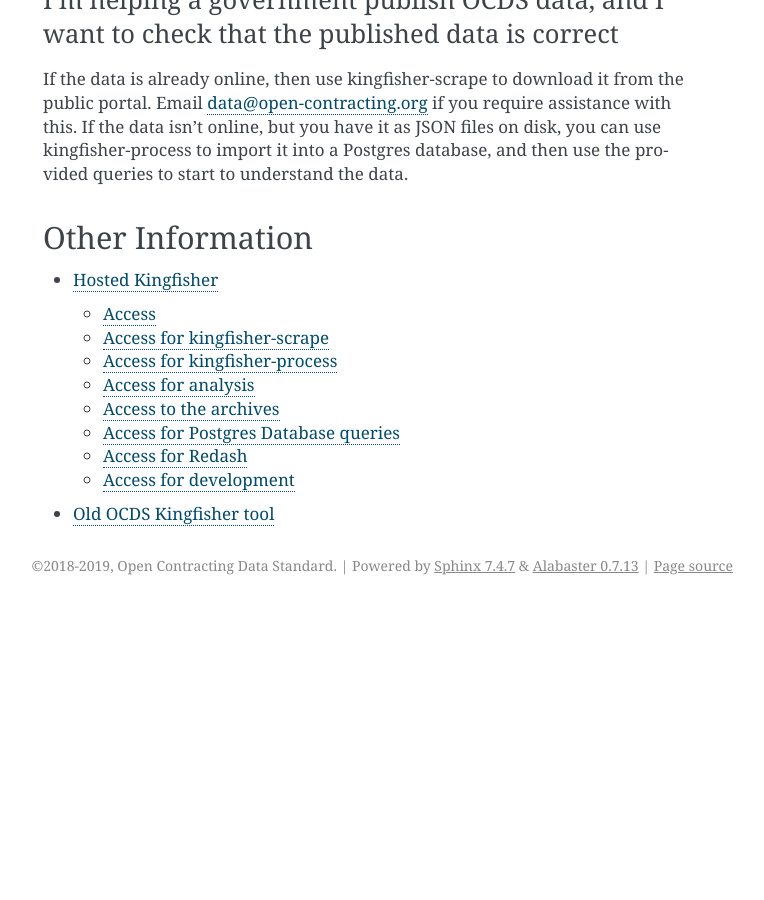
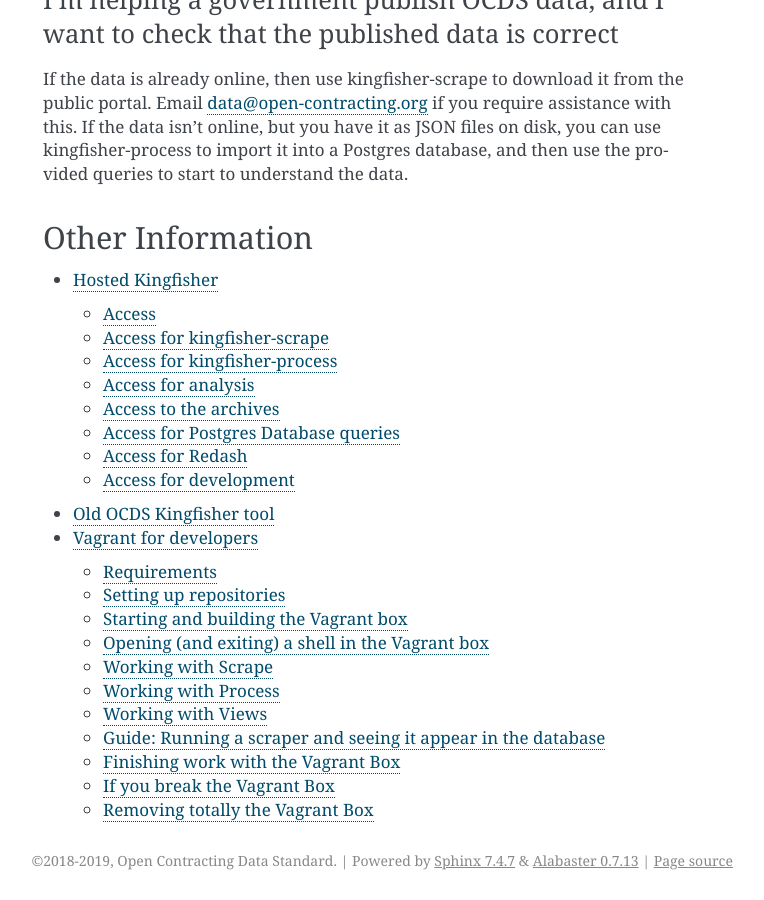
Before and after one commit to open-contracting-archive/kingfisher-vagrant, a Sphinx documentation site: the page built from docs/index.rst, in a window 1280 px wide and 900 px high, scrolled down 1522 px. Shown: the whole window, without its empty margins (377-1141 px from the left). Built offline with Sphinx 7.4.7, drawn with Linux system fonts in a browser that asks for light colours; before the commit the page ends 2127 px from its top, so only the background shows below that; some of the changed lines change nothing that is shown.

Commit message:
Add First version of Vagrant box!

```diff
--- a/docs/index.rst
+++ b/docs/index.rst
@@ -54,3 +54,4 @@
 
    hosted.rst
    old.rst
+   vagrant.rst
--- /dev/null
+++ b/docs/vagrant.rst
@@ -0,0 +1,180 @@
+Vagrant for developers
+----------------------
+
+A Vagrant box is included in this repository. This is one box that includes Scrape and Process for any development work.
+
+Requirements
+============
+
+You will need:
+
+  *  Vagrant https://www.vagrantup.com/
+  *  VirtualBox https://www.virtualbox.org/
+
+(It may be possible to get this to work with other Virtulisation solutions, but VirtualBox is the one we have tested with.)
+
+Setting up repositories
+=======================
+
+To use it, check out the main repository somewhere on your disk.
+
+ .. code-block:: shell-session
+
+    git clone git@github.com:open-contracting/kingfisher.git somewhere_you_decide
+
+You then need to check out the repositories with the actual code. Note these must be within the location you just created - so change to that folder. Also use the names specified here, as the Vagrantfile will refer to these.
+
+ .. code-block:: shell-session
+
+    cd somewhere_you_decide
+    git clone git@github.com:open-contracting/kingfisher-scrape.git scrape
+    git clone git@github.com:open-contracting/kingfisher-process.git process
+    git clone git@github.com:open-contracting/kingfisher-views.git views
+
+Starting and building the Vagrant box
+=====================================
+
+Simply type
+
+ .. code-block:: shell-session
+
+    vagrant up
+
+Opening (and exiting) a shell in the Vagrant box
+================================================
+
+Simply type
+
+ .. code-block:: shell-session
+
+    vagrant ssh
+
+To exit this shell, type `exit`.
+
+Working with Scrape
+===================
+
+You will find all the files inside the vagrant box in `/scrape`
+
+There is a virtual environment at `.ve`
+
+So, after you have opened a shell inside the Vagrant box, try:
+
+Simply type
+
+ .. code-block:: shell-session
+
+    cd /scrape
+    source .ve/bin/activate
+
+You can run standalone Scrapy commands straight away - see https://kingfisher-scrape.readthedocs.io/en/latest/use-standalone.html
+
+
+Working with Process
+====================
+
+You will find all the files inside the vagrant box in `/process`
+
+There is a virtual environment at `.ve`
+
+So, after you have opened a shell inside the Vagrant box, try:
+
+
+ .. code-block:: shell-session
+
+    cd /process
+    source .ve/bin/activate
+
+
+You can access the database by simply typing `db`.
+
+There is a test database  - to run tests in try:
+
+ .. code-block:: shell-session
+
+    KINGFISHER_PROCESS_DB_URI=postgresql://test:test@localhost:5432/test pytest tests/
+
+To run the app in debug mode on port 9090, try:
+
+ .. code-block:: shell-session
+
+    FLASK_APP=ocdskingfisherprocess.web.app FLASK_ENV=development KINGFISHER_PROCESS_WEB_API_KEYS=cat flask run --host 0 --port 9090
+
+When this is running, you should be able to see results in http://localhost:9090/app
+
+
+Working with Views
+==================
+
+You will find all the files inside the vagrant box in `/views`
+
+There is a virtual environment at `.ve`
+
+More information will follow soon. TODO
+
+Guide: Running a scraper and seeing it appear in the database
+=============================================================
+
+You will need two shells open.
+
+In the first one, we are going to run the process app:
+
+ .. code-block:: shell-session
+
+    cd /process
+    source .ve/bin/activate
+    python ocdskingfisher-process-cli upgrade-database
+    FLASK_APP=ocdskingfisherprocess.web.app FLASK_ENV=development KINGFISHER_PROCESS_WEB_API_KEYS=cat flask run --host 0 --port 9090
+
+Leave that running.
+
+Open a second shell and run:
+
+
+ .. code-block:: shell-session
+
+    cd /scrape
+    source .ve/bin/activate
+    source env.sh
+    scrapy crawl canada_buyandsell -a sample=true
+
+Log messages will appear in the shell. While this is happening, you can
+
+* Open a third shell, type `db` and see the data appear in the database
+* Open a webbrowser, and see the data appear in http://localhost:9090/app
+
+Finishing work with the Vagrant Box
+===================================
+
+Simply type
+
+ .. code-block:: shell-session
+
+    vagrant halt
+
+
+If you break the Vagrant Box
+============================
+
+If you have tried to change the config of the software, tried to install something else and it's all gone horribly wrong ....
+
+That's totally fine!
+
+The whole point is there should be no data you care about inside the Vagrant box, and thus you should feel free to destroy it and recreate it at any time.
+
+
+ .. code-block:: shell-session
+
+    vagrant destroy
+    vagrant up
+
+
+
+Removing totally the Vagrant Box
+================================
+
+Simply type
+
+ .. code-block:: shell-session
+
+    vagrant destroy
```
Also changed, not shown: 2 other files.
